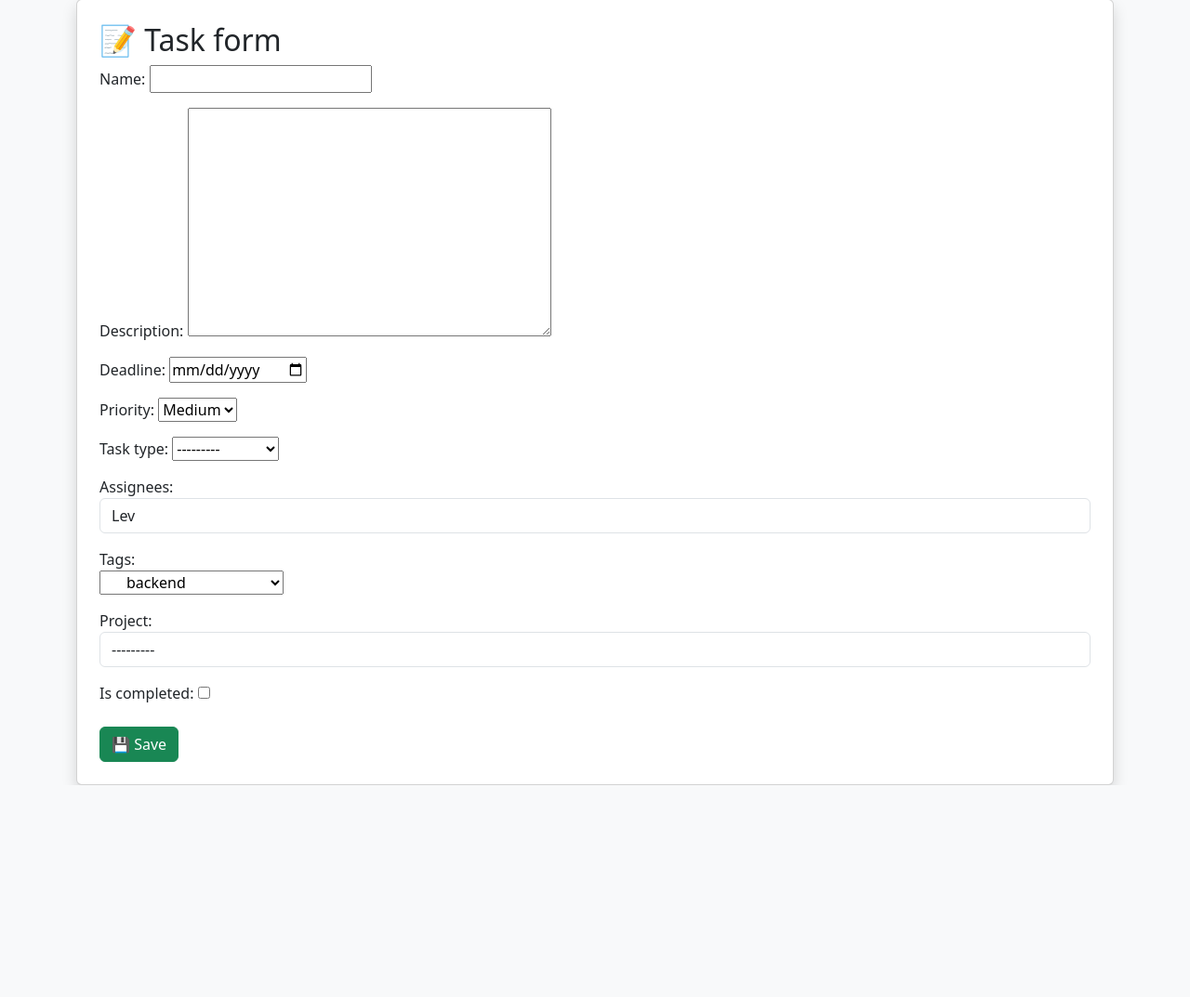
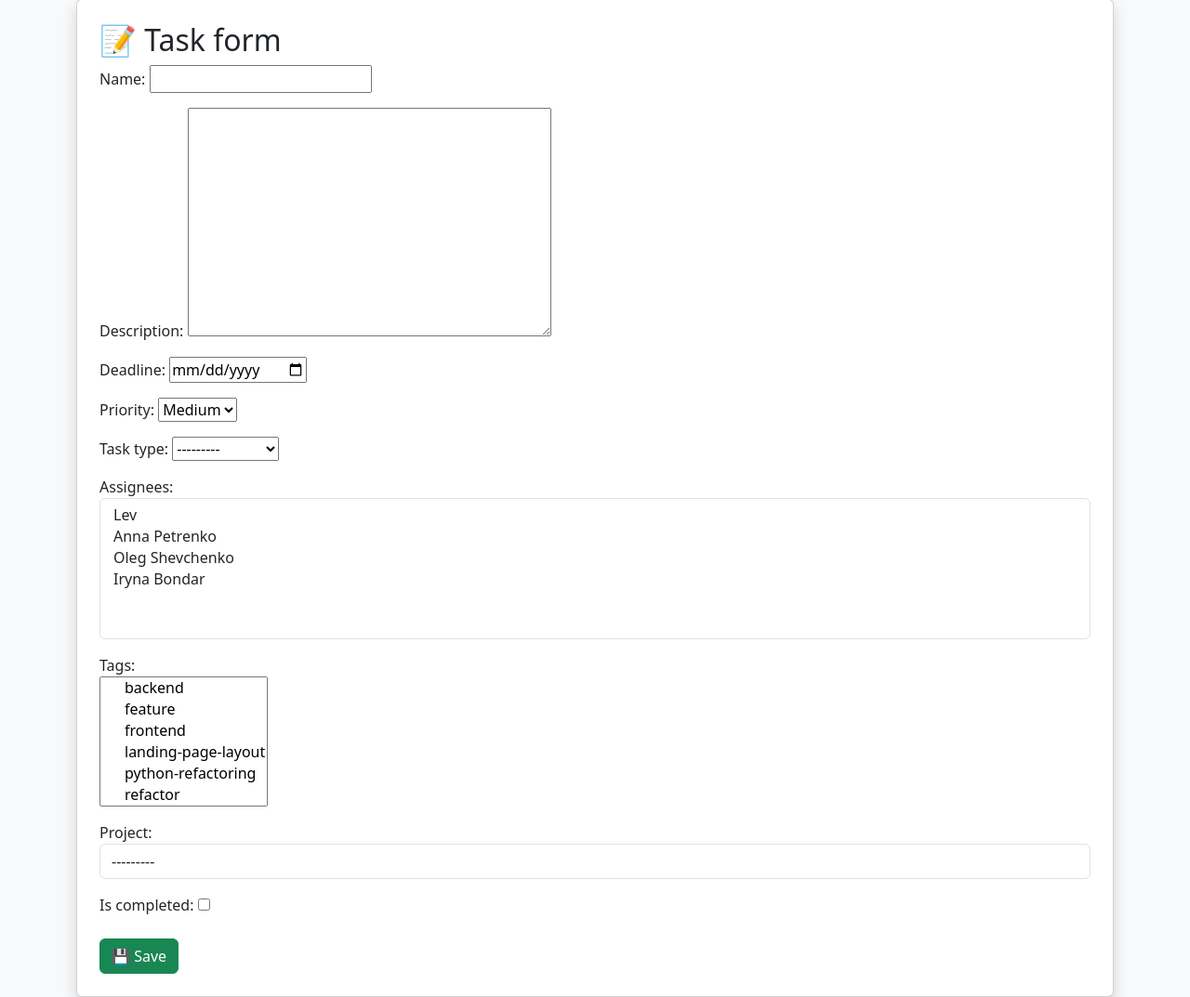
Before and after one commit to DrGregoryHouse4676/task-manager, a Django app: page /tasks/create/ in a window 1280 px wide. Shown: the part 81-1154 px from the top of the page at 93% size. Before the commit the page ends 926 px from the top, so only its background shows below. Run offline with Django 5.2, Linux system fonts and the light colour scheme; a user stored in the database is signed in; data comes from the database, SQL or seed files in the repository.

Commit message:
Something is not working again

```diff
--- a/task_manager/forms.py
+++ b/task_manager/forms.py
@@ -10,11 +10,12 @@ class TaskForm(forms.ModelForm):
     )
     assignees = forms.ModelMultipleChoiceField(
         queryset=Worker.objects.all(),
-        widget=forms.Select(attrs={"class": "form-control"})
+        widget=forms.Select(attrs={"class": "form-control", "size": 6}),
     )
     tags = forms.ModelMultipleChoiceField(
         queryset=Tag.objects.all(),
-        widget=forms.Select(attrs={"class": "form-check"})
+        required=False,
+        widget=forms.Select(attrs={"class": "form-check" , "size": 6}),
     )
     project = forms.ModelChoiceField(
         queryset=Project.objects.all(),
--- a/task_manager/views.py
+++ b/task_manager/views.py
@@ -70,7 +70,7 @@ class TaskUpdateView(LoginRequiredMixin, generic.UpdateView):
 
 
 class TaskToggleCompleteView(LoginRequiredMixin, View):
-    def post(self, pk):
+    def post(self, request, pk):
         task = get_object_or_404(Task, pk=pk)
         task.is_completed = not task.is_completed
         task.save(update_fields=["is_completed"])
--- a/templates/task_manager/task_detail.html
+++ b/templates/task_manager/task_detail.html
@@ -5,7 +5,8 @@
     <h1>📝 {{ task.name }}</h1>
     <p><strong>Description:</strong> {{ task.description }}</p>
     <p><strong>Deadline:</strong> {{ task.deadline }}</p>
-    <p><strong>Priority:</strong> {{ task.priority }}</p>
+    <p><strong>Created:</strong> {{ task.created_at|date:"d.m.Y H:i" }}</p>
+    <p><strong>Priority:</strong> {{ task.get_priority_display }}</p>
     <p><strong>Completed:</strong> {% if task.is_completed %}✅ Yes{% else %}❌ No{% endif %}</p>
     <p><strong>Task type:</strong> {{ task.task_type.name }}</p>
     <p><strong>Assignees:</strong>
--- a/templates/task_manager/task_list.html
+++ b/templates/task_manager/task_list.html
@@ -14,7 +14,8 @@
         <div class="card-body">
           <h5 class="card-title">{{ task.name }}</h5>
           <p class="card-text">{{ task.description|truncatechars:100 }}</p>
-          <p><strong>Deadline:</strong> {{ task.deadline }}</p>
+          <p class="mb-1"><strong>Deadline:</strong> {{ task.deadline }}</p>
+          <p class="text-muted mb-3"><strong>Created:</strong> {{ task.created_at|date:"d.m.Y H:i" }}</p>
           <a href="{% url 'task_manager:task-detail' task.id %}" class="btn btn-outline-primary btn-sm">🔍 View</a>
         </div>
       </div>
```
